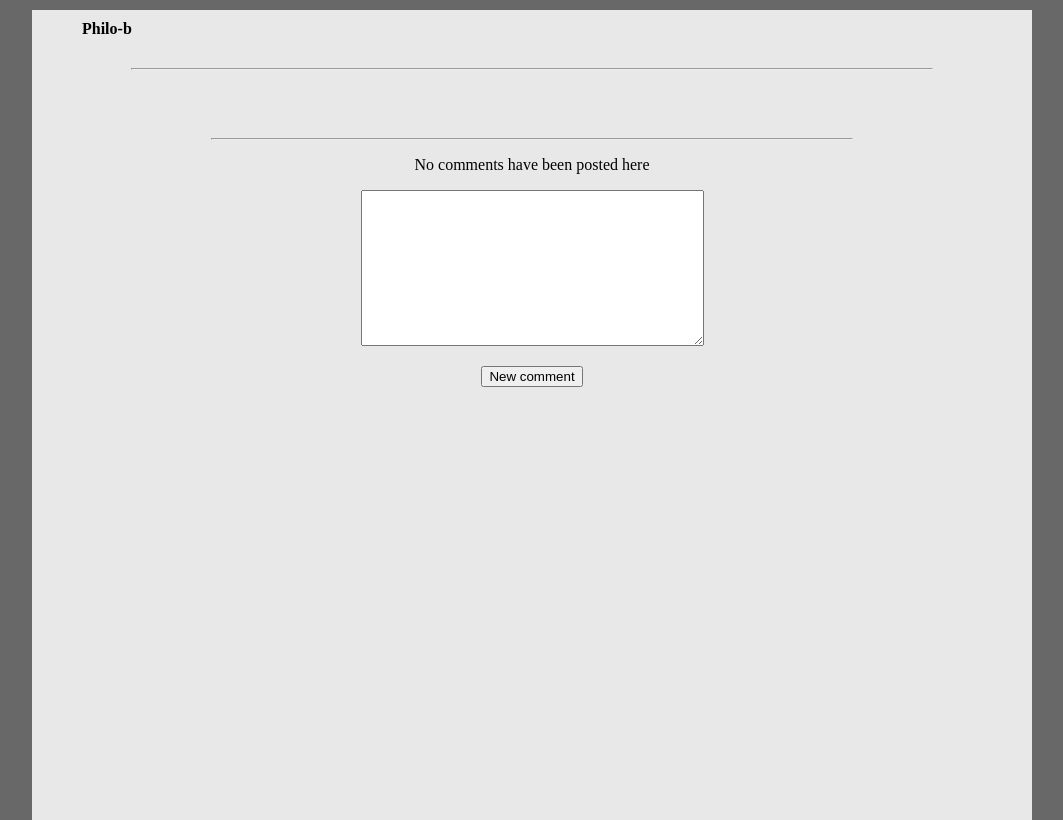
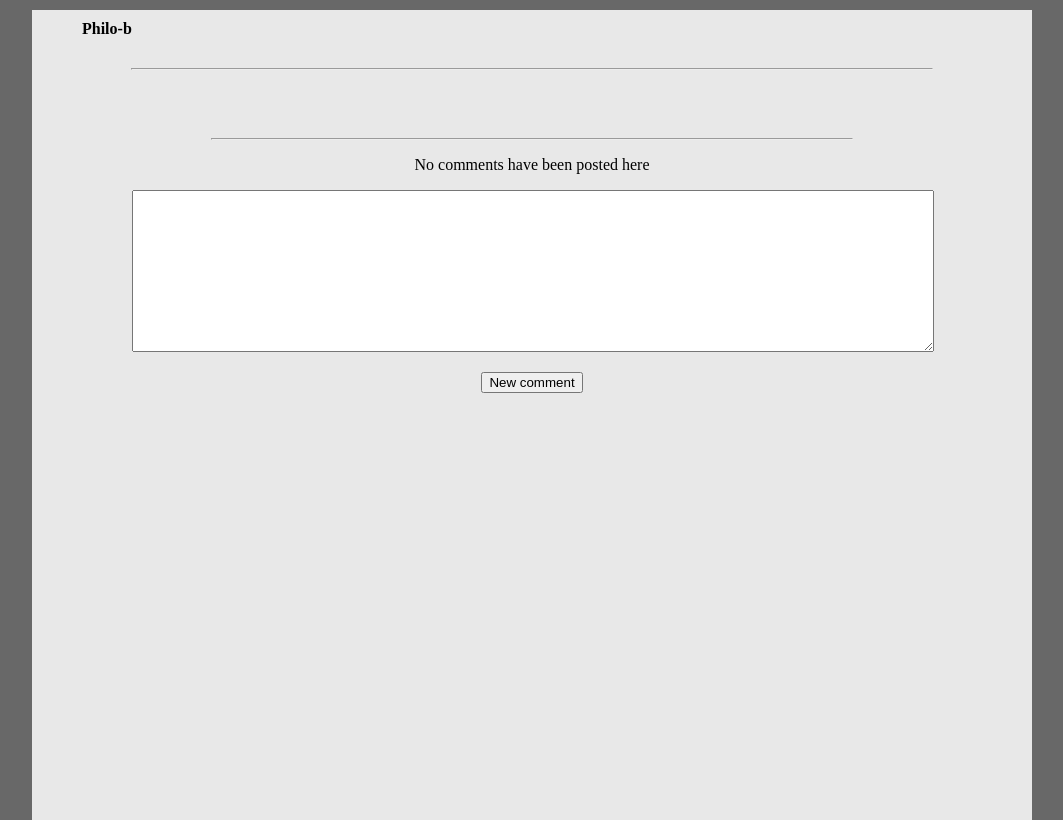
Before and after one commit to DZ84/philo-b, a Django app: template philo-b/templates/blog/post.html in a window 1280 px wide. Shown: the whole page, without its empty margins (108-1171 px from the left). Run offline with Django 3.2, Linux system fonts and the light colour scheme; the template is opened without the code that fills it: values that come from a table or form of the project are taken from there, others are empty.

Commit message:
some more advancements: button, form and I guess more

```diff
--- a/philo-b/templates/blog/post.html
+++ b/philo-b/templates/blog/post.html
@@ -88,6 +88,14 @@
 			cursor: not-allowed;
 		}
 
+		#id_comment_area {
+			width: 100%;
+			height: 12em;
+			max-width: 100%;
+			min-height: 5em;
+			padding: 0;
+		}
+
 	</style>
 
 {% endblock css %}
@@ -149,7 +157,9 @@
 
 		<form id="comment_form" action="{% url 'add_comment' post.id %}" method="POST">
 			{% csrf_token %}
-			{{ form.as_p }}
+			<div id="comment-area-wrapper">
+				{{ form.as_p }}
+			</div>
 			<!--button type="submit" class="save">Save</button-->
 		</form>
 
@@ -205,7 +215,6 @@
 
 			new_save_button.className = "save"
 			new_save_button.id = "save-enabled"
-
 		}
 
 		function submit_form() {
```
